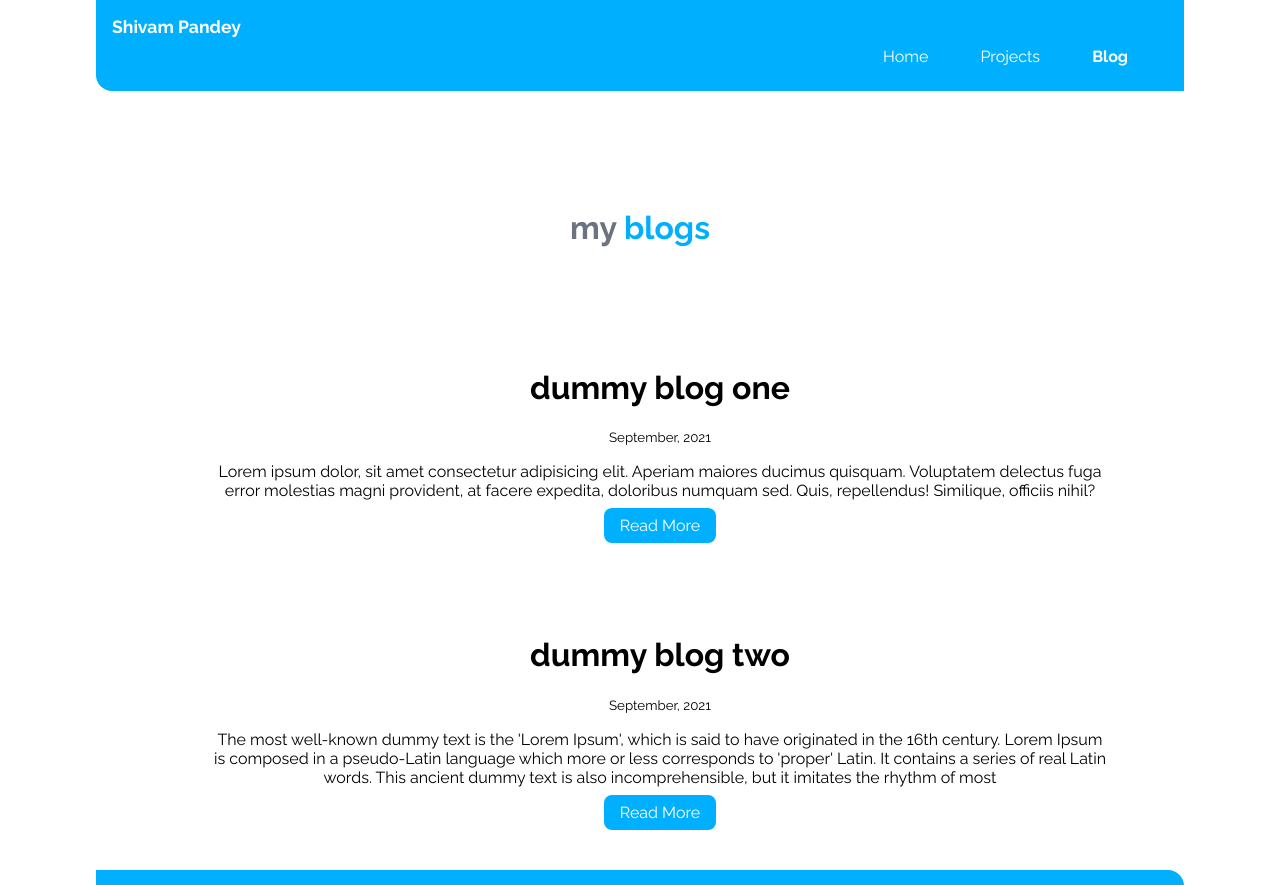
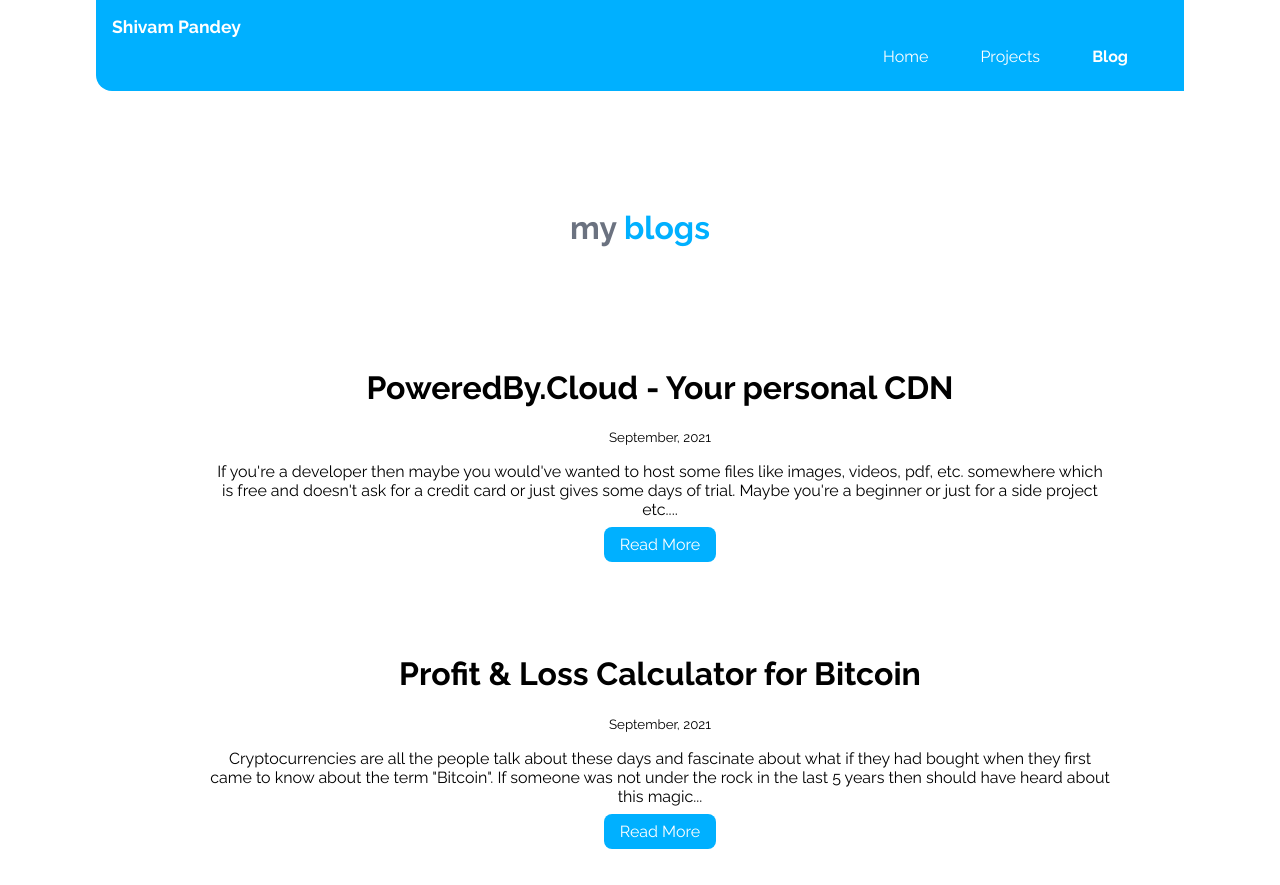
Before and after one commit to shivampandey0/neog-portfolio, a plain HTML site: page blogs.html in a window 1280 px wide. Shown: the top 885 px of the page. Drawn offline with Linux system fonts and the light colour scheme.

Commit message:
refactor: blogs added

```diff
--- a/blogs.html
+++ b/blogs.html
@@ -37,29 +37,28 @@
 
         <li>
             <div class="container-center showcase-list">
-                <h1>dummy blog one</h1>
+                <h1>PoweredBy.Cloud - Your personal CDN</h1>
                 <small>September, 2021</small>
-                <p>Lorem ipsum dolor, sit amet consectetur adipisicing elit. Aperiam maiores ducimus quisquam.
-                    Voluptatem delectus fuga error molestias magni provident, at facere expedita, doloribus numquam sed.
-                    Quis, repellendus! Similique, officiis nihil?</p>
+                <p>If you're a developer then maybe you would've wanted to host some files like images, videos, pdf,
+                    etc. somewhere which is free and doesn't ask for a credit card or just gives some days of trial.
+                    Maybe you're a beginner or just for a side project etc....</p>
 
-                <a class="link link-primary" href="dummy-blog.html">Read More</a>
+                <a class="link link-primary"  target="_blank"
+                    href="https://shivampandey.hashnode.dev/poweredbycloud-your-personal-cdn">Read More</a>
             </div>
         </li>
 
         <li>
             <div class="container-center showcase-list">
-                <h1>dummy blog two</h1>
+                <h1>Profit & Loss Calculator for Bitcoin</h1>
                 <small>September, 2021</small>
-                <p>The most well-known dummy text is the 'Lorem Ipsum', which is said to have originated in the 16th
-                    century. Lorem
-                    Ipsum is composed in a pseudo-Latin language which more or less corresponds to 'proper' Latin. It
-                    contains a
-                    series of real Latin words. This ancient dummy text is also incomprehensible, but it imitates the
-                    rhythm of most
+                <p>Cryptocurrencies are all the people talk about these days and fascinate about what if they had bought
+                    when they first came to know about the term "Bitcoin". If someone was not under the rock in the last
+                    5 years then should have heard about this magic...
                 </p>
 
-                <a class="link link-primary" href="/dummy-blog.html">Read More</a>
+                <a class="link link-primary" target="_blank"
+                    href="https://shivampandey.hashnode.dev/profit-and-loss-calculator-for-bitcoin">Read More</a>
             </div>
         </li>
 
```
